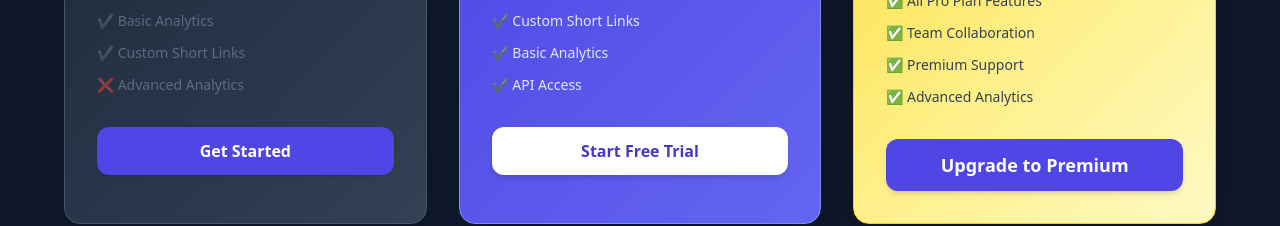
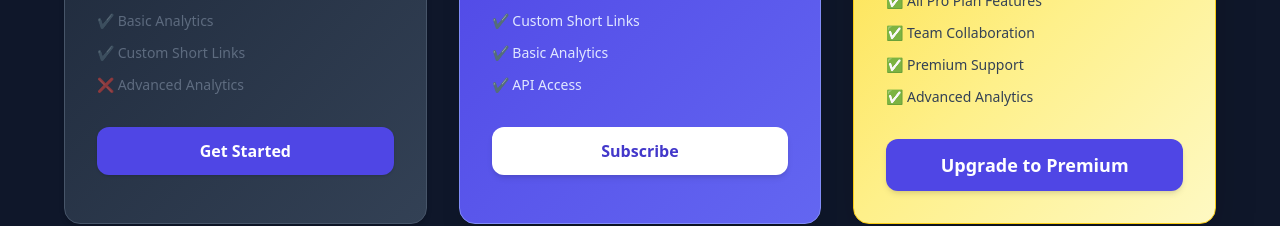
Before and after one commit to IamPriyabrato04/MinURL-url-shortner, a React (Vite) app: page / in a window 1280 px wide. Shown: the part 2420-2646 px from the top of the page. Built offline with nearby package versions, Linux system fonts and the light colour scheme; no server answers.

Commit message:
Add payment success route and implement Stripe redirection logic

```diff
--- a/src/App.jsx
+++ b/src/App.jsx
@@ -8,6 +8,7 @@ import RedirectLink from './pages/redirect-link';
 import './index.css'
 import UrlProvider from './context';
 import RequireAuth from './components/require-auth';
+import PaymentSuccess from './pages/SuccessfulPayment';
 
 function App() {
 
@@ -26,6 +27,10 @@ function App() {
         {
           path: "/auth",
           element: <Auth />,
+        },
+        {
+          path: "/payment-success",
+          element: <RequireAuth><PaymentSuccess /></RequireAuth>,
         },
         {
           path: "/link/:id",
--- /dev/null
+++ b/src/hooks/useRedirectTocheckOut.jsx
@@ -0,0 +1,35 @@
+
+
+
+import { useNavigate } from 'react-router-dom'
+import { UrlState } from '@/context'
+
+export const useStripeRedirect = () => {
+   const navigate = useNavigate()
+   const { isAuthenticated } = UrlState() // assumes you're managing auth status in context
+
+   const redirectToStripe = (plan) => {
+      if (!isAuthenticated) {
+         navigate('/auth') // redirect to login page
+         return
+      }
+
+      if (plan === 'free') {
+         navigate('/dashboard')
+         return
+      }
+      else if (plan === 'pro') {
+         const paymentUrl = 'https://buy.stripe.com/test_9B628rawQ8GDgf8bXIeEo00';
+         window.location.href = paymentUrl;
+      }
+      else if (plan === 'premium') {
+         const paymentUrl = 'https://buy.stripe.com/test_9B628rawQ8GDgf8bXIeEo00';
+         window.location.href = paymentUrl;
+      }
+      else {
+         console.error('Invalid plan selected')
+      }
+   }
+
+   return { redirectToStripe }
+}
--- a/src/pages/landing.jsx
+++ b/src/pages/landing.jsx
@@ -8,12 +8,14 @@ import {
 } from "@/components/ui/accordion";
 import { useState } from "react";
 import { useNavigate } from "react-router-dom";
-import { Rocket, Lock, BarChart } from "lucide-react";
+import { Rocket } from "lucide-react";
+import { useStripeRedirect } from "@/hooks/useRedirectTocheckOut";
 
 
 const LandingPage = () => {
     const [longUrl, setLongUrl] = useState("");
     const navigate = useNavigate();
+    const { redirectToStripe } = useStripeRedirect()
 
     const handleShorten = (e) => {
         e.preventDefault();
@@ -156,7 +158,7 @@ const LandingPage = () => {
                             <div className="flex items-center gap-4">
                                 <img src={testimonial.image} alt={testimonial.name} className="w-12 h-12 rounded-full border-2 border-slate-500" />
                                 <div className="text-left">
-                                    <p className="text-slate-300 italic">"{testimonial.quote}"</p>
+                                    <p className="text-slate-300 italic">&quot;{testimonial.quote}&quot;</p>
                                     <span className="text-sm text-slate-400 mt-2 block">— {testimonial.name}</span>
                                 </div>
                             </div>
@@ -185,7 +187,7 @@ const LandingPage = () => {
                             <li className="flex items-center gap-2 opacity-50 ">❌ Advanced Analytics</li>
                         </ul>
 
-                        <button className="mt-8 w-full py-3 bg-indigo-600 text-white font-semibold rounded-xl hover:bg-indigo-700 transition-colors shadow">
+                        <button className="mt-8 w-full py-3 bg-indigo-600 text-white font-semibold rounded-xl hover:bg-indigo-700 transition-colors shadow" onClick={() => redirectToStripe('free')}>
                             Get Started
                         </button>
                     </div>
@@ -206,14 +208,13 @@ const LandingPage = () => {
                             <li className="flex items-center gap-2">✔️ API Access</li>
                         </ul>
 
-                        <a
-                            href="https://buy.stripe.com/aEU7trgP56D55dm288"
-                            target="_blank"
+                        <button
+                            onClick={() => redirectToStripe('pro')}
                             rel="noopener noreferrer"
                             className="mt-8 inline-block w-full text-center py-3 bg-white text-indigo-700 font-semibold rounded-xl hover:bg-slate-100 transition-colors shadow-md"
                         >
-                            Start Free Trial
-                        </a>
+                            Subscribe
+                        </button>
                     </div>
 
 
@@ -229,14 +230,14 @@ const LandingPage = () => {
                             <li className="flex items-center gap-2">✅ Advanced Analytics</li>
                         </ul>
 
-                        <a
-                            href="https://buy.stripe.com/eVadRP6ar9Ph9tC7st"
+                        <button
+                            onClick={() => redirectToStripe('premium')}
                             target="_blank"
                             rel="noopener noreferrer"
                             className="mt-8 inline-block w-full text-center py-3 bg-indigo-600 text-white text-lg font-semibold rounded-xl hover:bg-indigo-700 transition-colors shadow-md"
                         >
                             Upgrade to Premium
-                        </a>
+                        </button>
                     </div>
 
 
```
